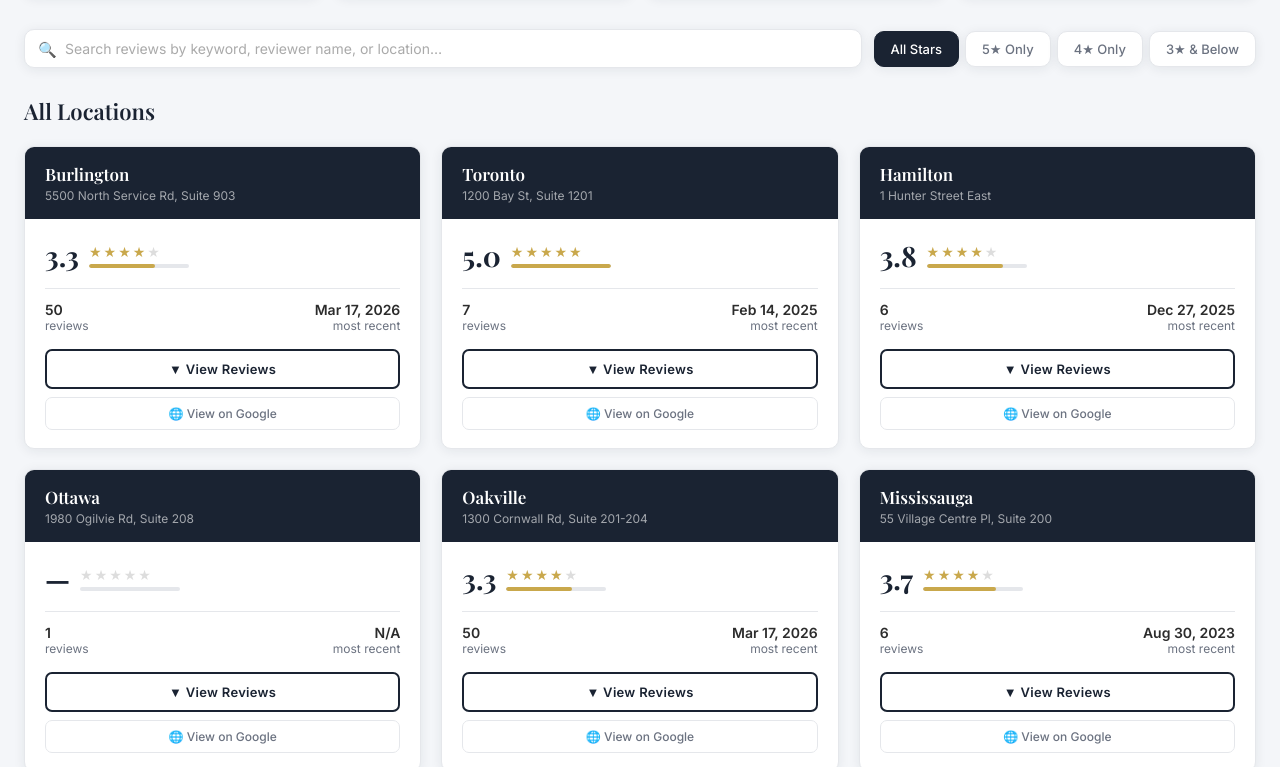
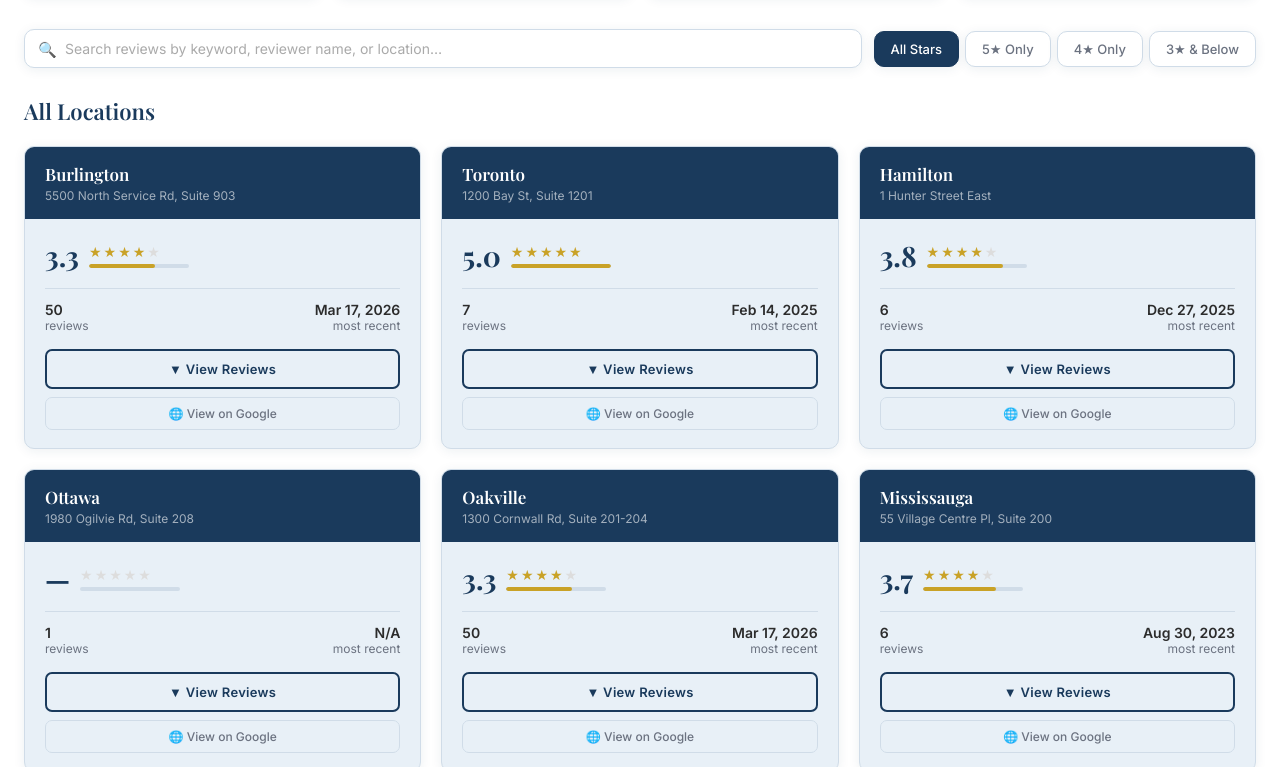
Before and after one commit to lcardilli/sda-reviews-dashboard, a website: page index.html in a window 1280 px wide. Shown: the part 236-1003 px from the top of the page. Drawn offline with nearby package versions, Linux system fonts and the light colour scheme.

Commit message:
feat: update colour scheme to SDA brand colours

```diff
--- a/index.html
+++ b/index.html
@@ -11,21 +11,22 @@
     *, *::before, *::after { box-sizing: border-box; margin: 0; padding: 0; }
 
     :root {
-      --navy: #1a2332;
-      --navy-light: #243148;
-      --gold: #c9a84c;
-      --gold-light: #e8c96a;
+      --navy: #1a3a5c;
+      --navy-light: #22497a;
+      --gold: #c9a227;
+      --gold-light: #dbb93a;
       --white: #ffffff;
-      --body-bg: #f4f6f9;
-      --card-bg: #ffffff;
+      --body-bg: #ffffff;
+      --card-bg: #e8f0f7;
+      --light-blue: #e8f0f7;
       --text: #2c2c2c;
       --text-muted: #6b7280;
-      --border: #e5e7eb;
+      --border: #d0dce8;
       --amber: #f59e0b;
       --amber-bg: #fffbeb;
       --radius: 10px;
-      --shadow: 0 2px 12px rgba(26,35,50,0.08);
-      --shadow-hover: 0 6px 24px rgba(26,35,50,0.14);
+      --shadow: 0 2px 12px rgba(26,58,92,0.08);
+      --shadow-hover: 0 6px 24px rgba(26,58,92,0.16);
     }
 
     html { scroll-behavior: smooth; }
@@ -70,7 +71,7 @@
     .header-divider {
       width: 1px;
       height: 32px;
-      background: rgba(201,168,76,0.5);
+      background: rgba(201,162,39,0.5);
     }
     .header-title {
       font-family: 'Playfair Display', serif;
@@ -91,7 +92,7 @@
       margin-top: 2px;
     }
     .header-refresh {
-      background: rgba(201,168,76,0.15);
+      background: rgba(201,162,39,0.15);
       border: 1px solid var(--gold);
       color: var(--gold);
       padding: 7px 18px;
@@ -191,7 +192,7 @@
     .search-input:focus {
       outline: none;
       border-color: var(--gold);
-      box-shadow: 0 0 0 3px rgba(201,168,76,0.15);
+      box-shadow: 0 0 0 3px rgba(201,162,39,0.15);
     }
     .search-input::placeholder { color: #aaa; }
 
@@ -286,7 +287,7 @@
     .star-half { color: var(--gold); font-size: 15px; position: relative; }
     .stars-bar-track {
       height: 4px;
-      background: #e5e7eb;
+      background: var(--border);
       border-radius: 2px;
       width: 100px;
       overflow: hidden;
@@ -402,7 +403,7 @@
       border: 1px solid var(--border);
       border-radius: 8px;
       padding: 18px 20px;
-      background: #fafafa;
+      background: var(--white);
       transition: border-color 0.2s;
     }
     .review-card:hover { border-color: var(--gold); }
```
